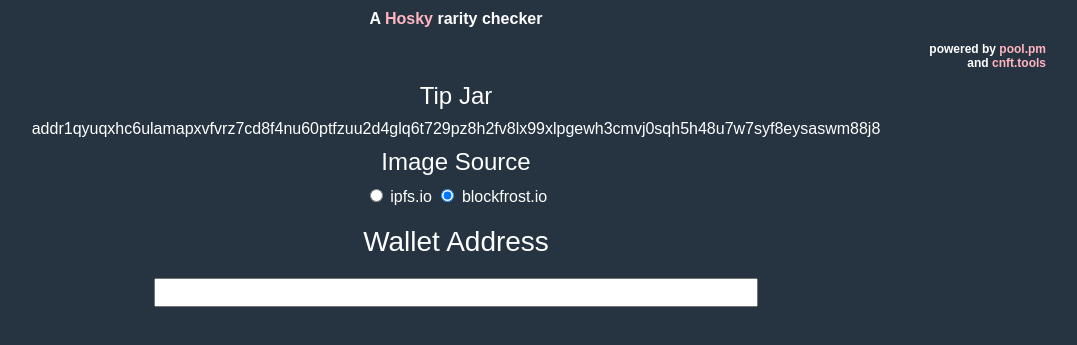
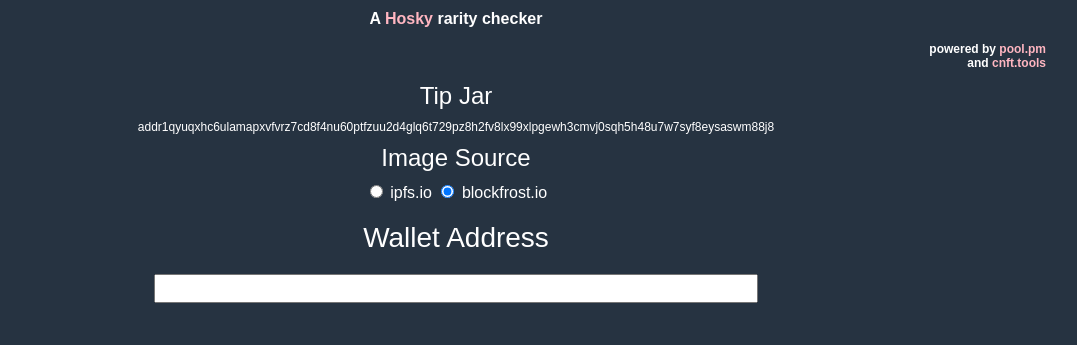
Before and after one commit to Rudigus/hority, a plain HTML site: page index.html in a window 1280 px wide. Shown: the part 65-410 px from the top of the page, without its empty margins (184-1261 px from the left). Drawn offline with Linux system fonts and the light colour scheme.

Commit message:
improves tip jar address

```diff
--- a/css/styles.css
+++ b/css/styles.css
@@ -163,9 +163,12 @@ a:hover {
 }
 
 #tip-jar-address {
+    font-size: 0.75rem;
     display: block;
     text-align: center;
-    margin: 10px;
+    max-width: 75%;
+    margin: 10px auto;
+    word-wrap: break-word;
 }
 
 #pet-listing {
```
